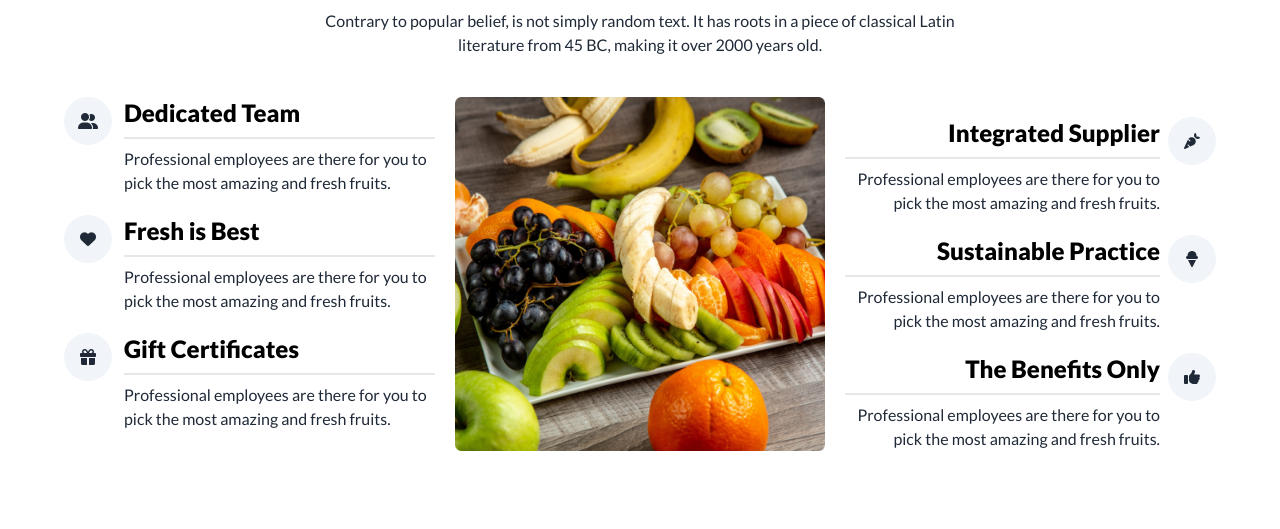
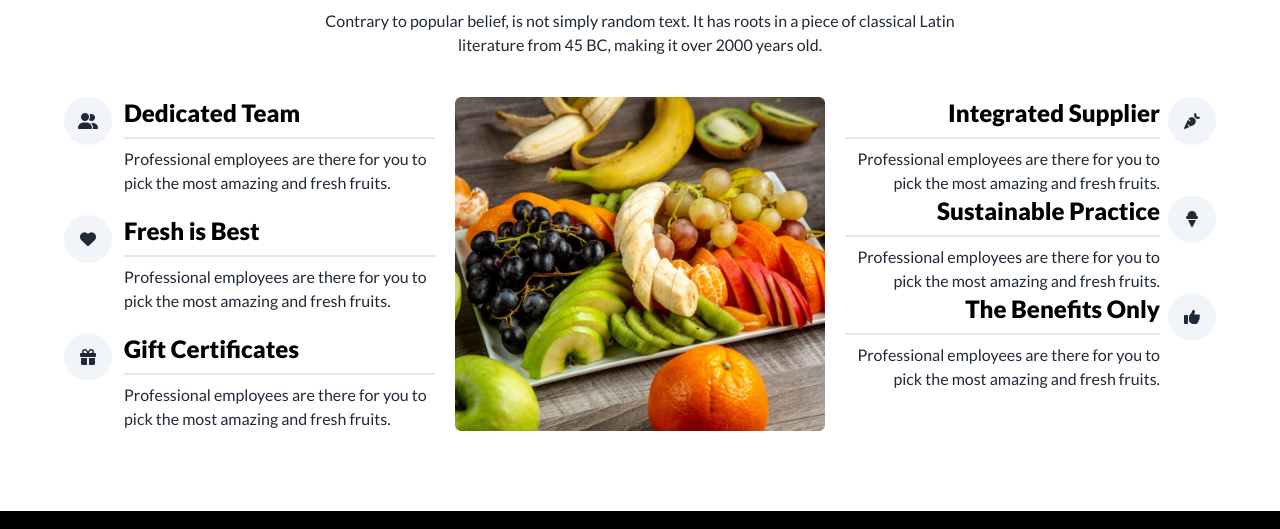
Before and after one commit to shamshul-haque/fruit-burst, a plain HTML site: page index.html in a window 1280 px wide. Shown: the part 2584-3113 px from the top of the page. Drawn offline with nearby package versions, Linux system fonts and the light colour scheme.

Commit message:
fixed the margin bug of choice section

```diff
--- a/index.html
+++ b/index.html
@@ -618,9 +618,7 @@
             <div
               class="space-y-3 text-center text-white font-lato px-5 pt-10 md:px-20 lg:px-60"
             >
-              <h1 class="text-2xl md:text-4xl font-extrabold">
-                Meet the team
-              </h1>
+              <h1 class="text-2xl md:text-4xl font-extrabold">Meet the team</h1>
               <p class="text-sm lg:text-base font-medium">
                 Contrary to popular belief, is not simply random text. It has
                 roots in a piece of classical Latin literature from 45 BC,
@@ -872,7 +870,7 @@
           <!-- right -->
           <div class="flex-1 font-lato">
             <div
-              class="flex flex-col lg:flex-row-reverse items-center lg:items-start gap-2 mt-5"
+              class="flex flex-col lg:flex-row-reverse items-center lg:items-start gap-2 mt-5 lg:mt-0"
             >
               <div>
                 <i
@@ -891,7 +889,7 @@
             </div>
 
             <div
-              class="flex flex-col lg:flex-row-reverse items-center lg:items-start gap-2 mt-5"
+              class="flex flex-col lg:flex-row-reverse items-center lg:items-start gap-2 mt-5 lg:mt-0"
             >
               <div>
                 <i
@@ -910,7 +908,7 @@
             </div>
 
             <div
-              class="flex flex-col lg:flex-row-reverse items-center lg:items-start gap-2 mt-5"
+              class="flex flex-col lg:flex-row-reverse items-center lg:items-start gap-2 mt-5 lg:mt-0"
             >
               <div>
                 <i
@@ -932,6 +930,7 @@
       </section>
     </main>
 
+    <!-- footer section -->
     <footer class="max-w-screen-xl mx-auto">
       <div
         class="footer footer-center bg-black px-4 md:px-12 lg:px-16 mt-20 py-10"
```
